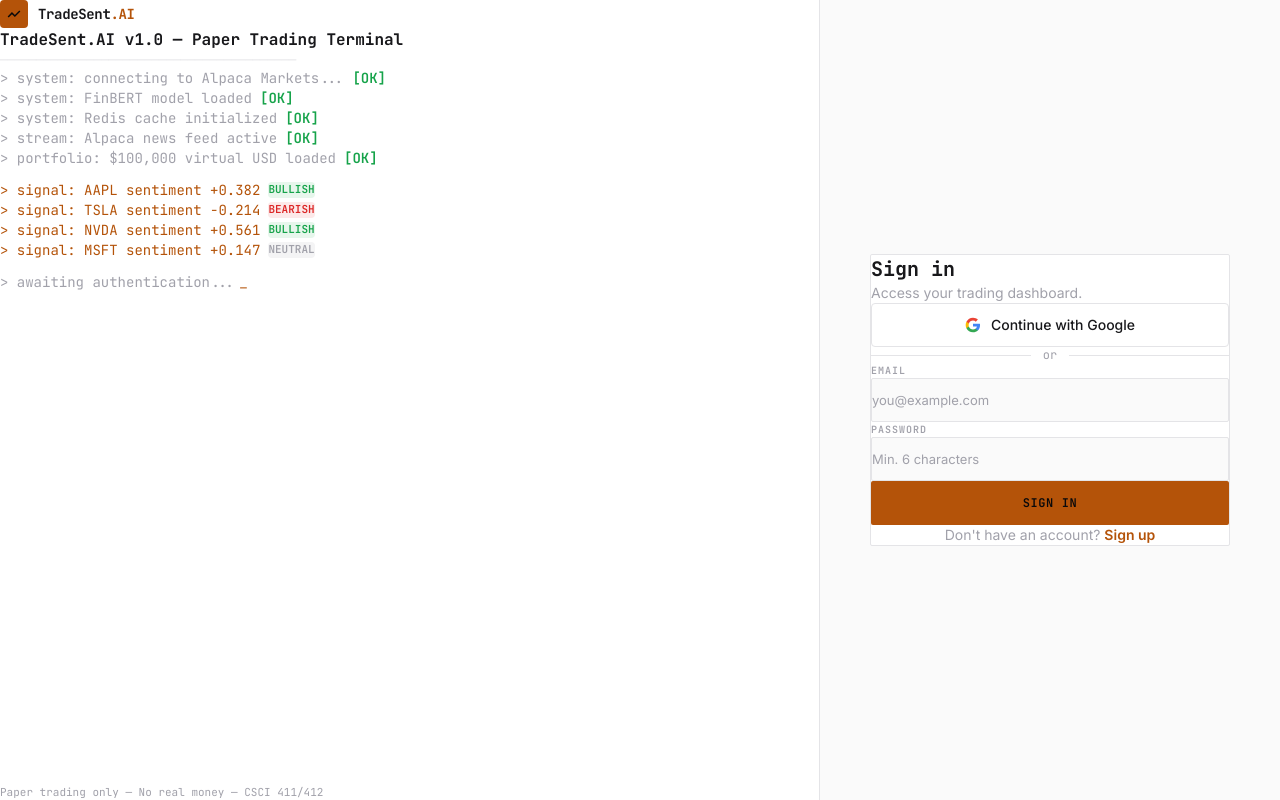
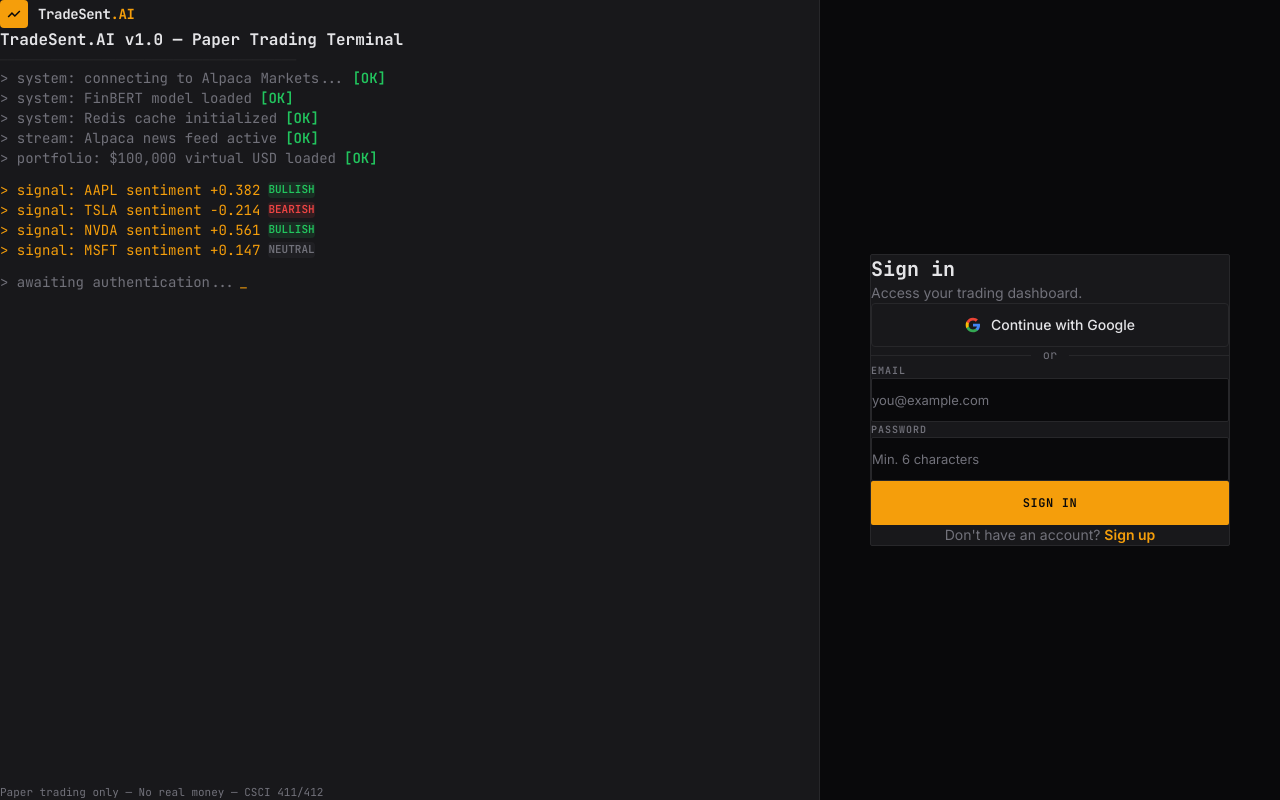
Before and after one commit to SakxamShrestha/sentiment-driven-options-trading-system, a React (Vite) app in the folder frontend/: page /login in a window 1280 px wide. Built offline with nearby package versions, Linux system fonts and the light colour scheme; no server answers.

Commit message:
default dark mode

```diff
--- a/frontend/src/stores/useThemeStore.ts
+++ b/frontend/src/stores/useThemeStore.ts
@@ -9,7 +9,7 @@
 }
 
 const saved = (typeof localStorage !== 'undefined' && localStorage.getItem('theme')) as Theme | null;
-const initial: Theme = saved === 'dark' ? 'dark' : 'light';
+const initial: Theme = saved === 'light' ? 'light' : 'dark';
 
 if (initial === 'dark') document.documentElement.classList.add('dark');
 
```
